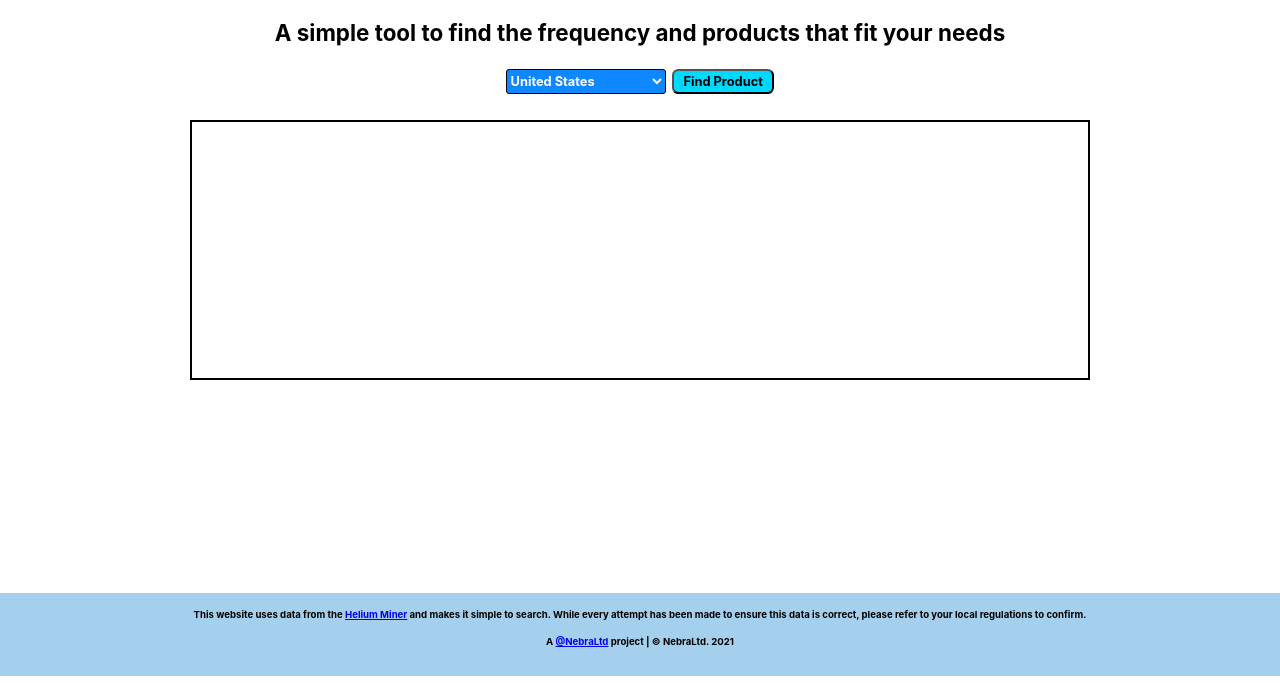
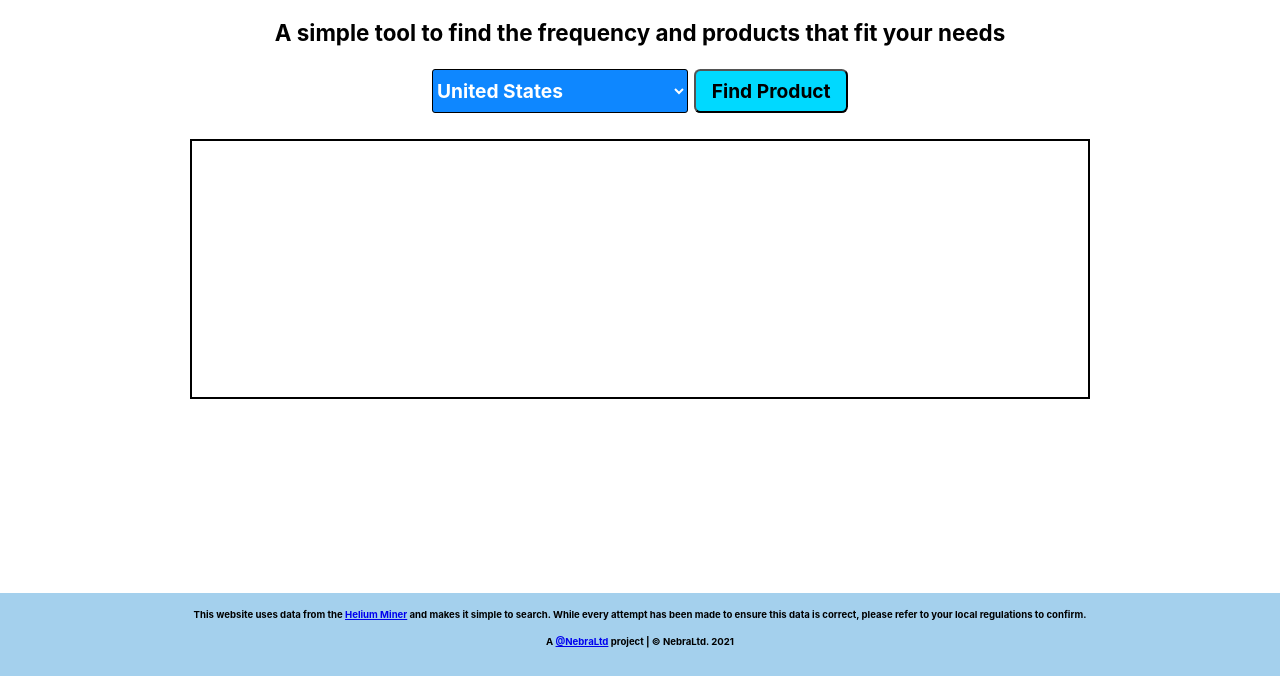
Before and after one commit to samuelliechty/nebra-region-tool, a website: page index.html in a window 1280 px wide. Shown: the part 124-807 px from the top of the page. Drawn offline with Linux system fonts and the light colour scheme.

Commit message:
adjusted css for dropdown and button

```diff
--- a/css/nebraRegionTool.css
+++ b/css/nebraRegionTool.css
@@ -60,8 +60,8 @@ body{
     padding-right: 0.5vw;
     position: relative;
     display: flex;
-    width: 12.5vw;
-    height: 2vw;
+    width: 20vw;
+    height: 3.5vw;
     line-height: 3;
     border-radius: 0.5vw;
     padding-top: 0;
@@ -78,19 +78,19 @@ select{
     border: 1px solid black;
     border-radius: 3px;
     font-family: -apple-system, BlinkMacSystemFont, 'Segoe UI', Roboto, Oxygen, Ubuntu, Cantarell, 'Open Sans', 'Helvetica Neue', sans-serif;
-    font-weight: 750;
-    font-size: 1vw;
+    font-weight: 700;
+    font-size: 1.5vw;
 }
 
 .submit-button{
-    width: 8vw;
-    height: 2vw;
+    width: 12vw;
+    height: 3.5vw;
     background-color:rgb(0, 217, 255);
     border-radius: 0.5vw;
     cursor: pointer;
     font-family: -apple-system, BlinkMacSystemFont, 'Segoe UI', Roboto, Oxygen, Ubuntu, Cantarell, 'Open Sans', 'Helvetica Neue', sans-serif;
-    font-weight: 750;
-    font-size: 1vw;
+    font-weight: 700;
+    font-size: 1.5vw;
 }
 
 .outer-results{
```
